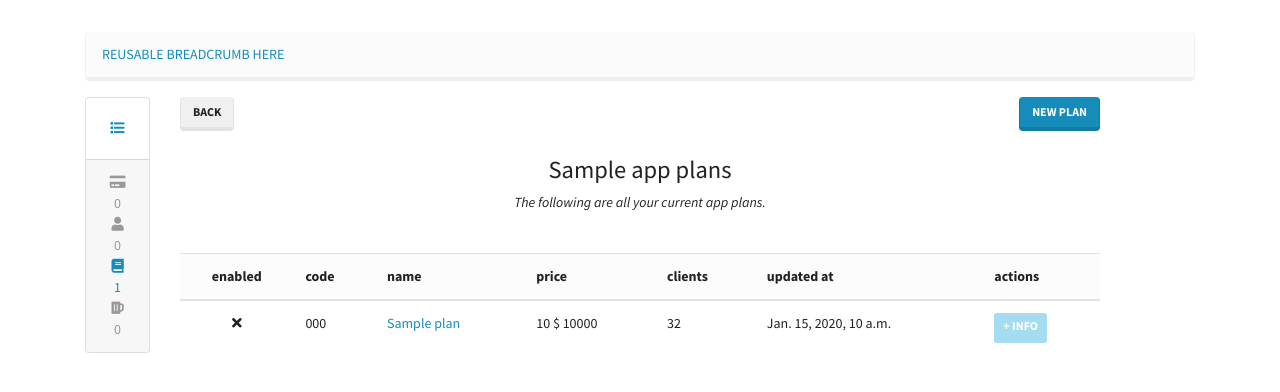
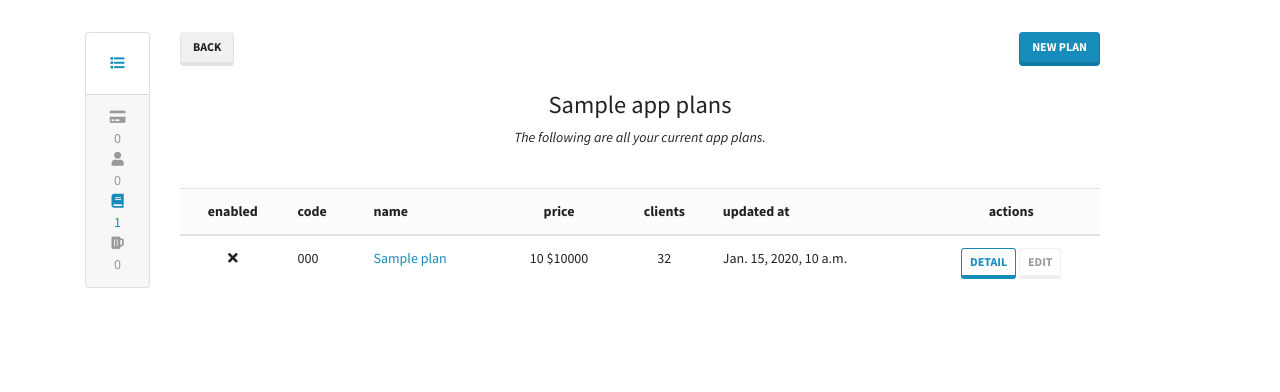
Before and after one commit to agapanto/pagosimple, a Django app: template pagosimple_frontend/templates/dashboard/apps/plans/list.html in a window 1280 px wide. Shown: the part 57-449 px from the top of the page. Run offline with Django 3.2, Linux system fonts and the light colour scheme; the template is opened without the code that fills it: most values are stand-ins (such as "Sample title", 1, 10 or a date in 2020); some libraries are stand-ins or nearby versions.

Commit message:
Remove breadcrumb html component

```diff
--- a/pagosimple_frontend/templates/components/breadcrumb.html
+++ /dev/null
@@ -1,7 +0,0 @@
-<ol class="breadcrumb">
-  <li class="breadcrumb-item">
-    <a href="#">
-      REUSABLE BREADCRUMB HERE
-    </a>
-  </li>
-</ol>
--- a/pagosimple_frontend/templates/dashboard/apps/detail.html
+++ b/pagosimple_frontend/templates/dashboard/apps/detail.html
@@ -11,8 +11,6 @@
 {% endblock %}
 
 {% block content %}
-
-  {% include 'components/breadcrumb.html' %}
 
   <div class="row">
 
--- a/pagosimple_frontend/templates/dashboard/apps/payments/list.html
+++ b/pagosimple_frontend/templates/dashboard/apps/payments/list.html
@@ -12,7 +12,7 @@
 
 {% block content %}
 
-  {% include 'components/breadcrumb.html' %}
+
 
   <div class="row">
 
--- a/pagosimple_frontend/templates/dashboard/apps/plans/create.html
+++ b/pagosimple_frontend/templates/dashboard/apps/plans/create.html
@@ -14,8 +14,6 @@
 
 {% block content %}
 
-  {% include 'components/breadcrumb.html' %}
-
   <div class="row">
 
     <div class="col-1">
--- a/pagosimple_frontend/templates/dashboard/apps/plans/detail.html
+++ b/pagosimple_frontend/templates/dashboard/apps/plans/detail.html
@@ -11,8 +11,6 @@
 {% endblock %}
 
 {% block content %}
-
-  {% include 'components/breadcrumb.html' %}
 
   <div class="row">
 
--- a/pagosimple_frontend/templates/dashboard/apps/plans/edit.html
+++ b/pagosimple_frontend/templates/dashboard/apps/plans/edit.html
@@ -14,8 +14,6 @@
 
 {% block content %}
 
-  {% include 'components/breadcrumb.html' %}
-
   <div class="row">
 
     <div class="col-1">
--- a/pagosimple_frontend/templates/dashboard/apps/plans/list.html
+++ b/pagosimple_frontend/templates/dashboard/apps/plans/list.html
@@ -12,8 +12,6 @@
 
 {% block content %}
 
-  {% include 'components/breadcrumb.html' %}
-
   <div class="row">
 
     <div class="col-1">
@@ -25,8 +23,6 @@
     </div>
 
     <div class="col-10">
-
-      <!-- {% include 'components/admin_navbar.html' %} -->
 
       <div class="row">
         <div class="col-12">
@@ -67,16 +63,16 @@
                 <th scope="col">
                   name
                 </th>
-                <th scope="col">
+                <th scope="col" class="text-center">
                   price
                 </th>
-                <th scope="col">
+                <th scope="col" class="text-center">
                   clients
                 </th>
                 <th scope="col">
                   updated at
                 </th>
-                <th scope="col">
+                <th scope="col" class="text-center">
                   actions
                 </th>
               </tr>
@@ -100,20 +96,23 @@
                     {{ plan.name }}
                   </a>
                 </td>
-                <td>
+                <td class="text-center">
                   {{ plan.price }}
-                  $ 10000
+                  $10000
                 </td>
-                <td>
+                <td class="text-center">
                   32
                 </td>
                 <td>
                   {{ plan.updated_at }}
                 </td>
-                <td>
-                  <button type="button" class="btn btn-info btn-sm disabled">
-                    + info
-                  </button>
+                <td class="text-center">
+                  <a class="btn btn-sm btn-outline-primary" href="{% url 'app_detail_plan_detail' app_unique_id=app_unique_id plan_unique_id=plan.unique_id %}">
+                    Detail
+                  </a>
+                  <a class="btn btn-sm btn-outline-secondary text-muted" href="{% url 'app_detail_plan_edit' app_unique_id=app_unique_id plan_unique_id=plan.unique_id %}">
+                    Edit
+                  </a>
                 </td>
               </tr>
               {% endfor %}
--- a/pagosimple_frontend/templates/dashboard/brief.html
+++ b/pagosimple_frontend/templates/dashboard/brief.html
@@ -11,8 +11,6 @@
 {% endblock %}
 
 {% block content %}
-
-  {% include 'components/breadcrumb.html' %}
 
   <div class="row">
 
```
